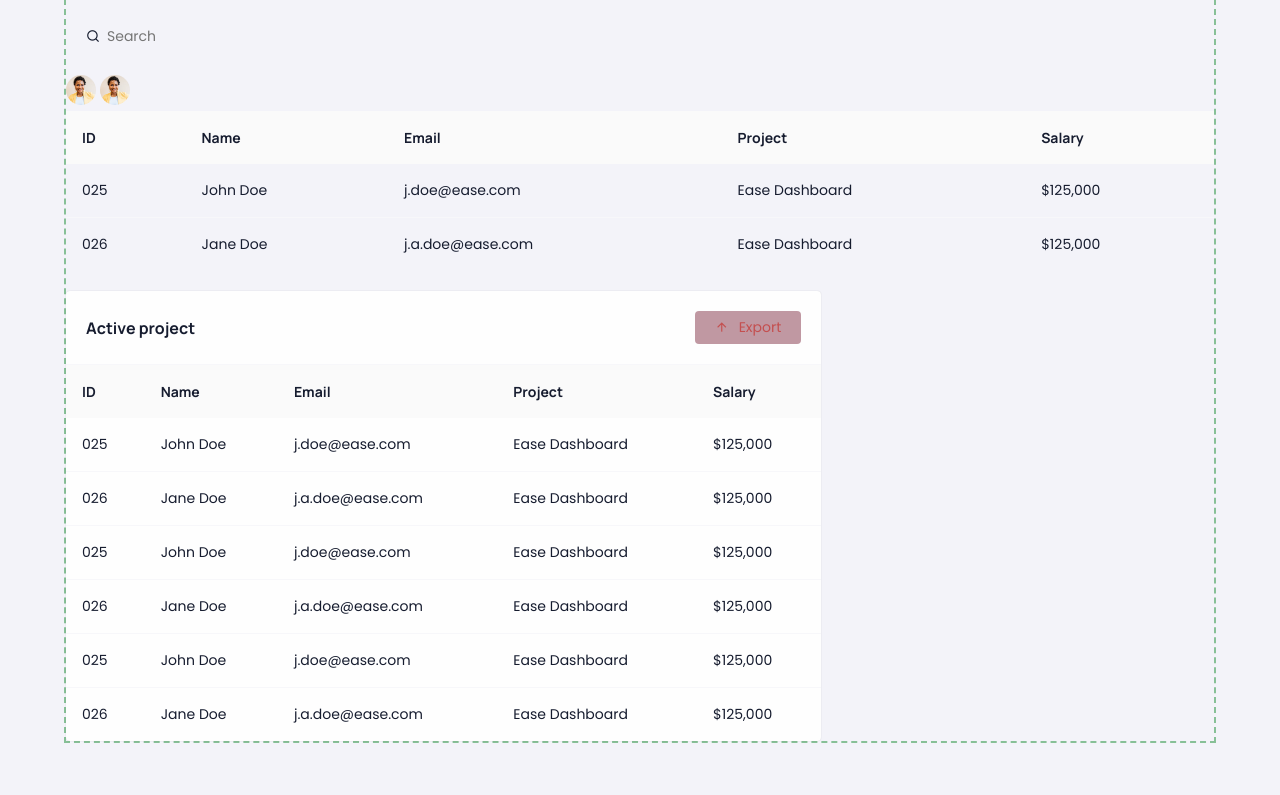
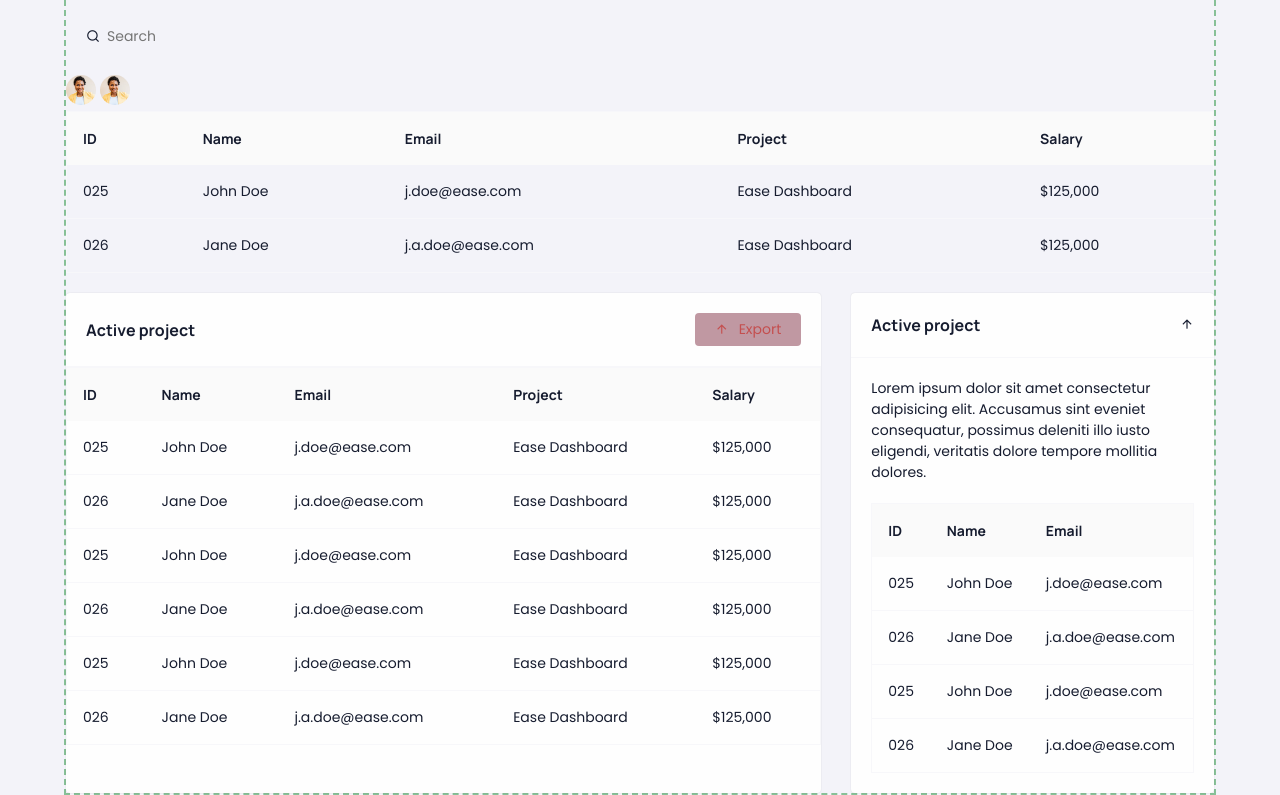
Before and after one commit to mariusiscoding28/ease-dashboard, a plain HTML site: page video-1/finished/index.html in a window 1280 px wide. Shown: the part 669-1464 px from the top of the page. Before the commit the page ends 1412 px from the top, so only its background shows below. Drawn offline with nearby package versions, Linux system fonts and the light colour scheme.

Commit message:
Video 1 completed

```diff
--- a/video-1/finished/index.html
+++ b/video-1/finished/index.html
@@ -218,7 +218,7 @@
 
       <div class="e-row">
 
-        <div class="e-flex-md-8">
+        <div class="e-flex-md-8 e-mg-b-20 e-mg-b-0-md">
 
           <div class="e-card">
             <div class="e-card__header">
@@ -229,6 +229,7 @@
 
             <div class="e-card__body e-pd-0">
 
+              <div class="e-overflow-auto">
                 <table class="e-tbl">
                   <thead class="e-tbl__header">
                     <tr class="e-tbl__row">
@@ -294,11 +295,69 @@
                   </body>
                   <!-- .e-tbl__body ends-->
                 </table>
+              </div>
 
             </div>
 
           </div>
 
+        </div>
+
+        <div class="e-flex-md-4">
+          <div class="e-card">
+            <div class="e-card__header">
+              <span class="e-card__title e-fw-bld">Active project</span>
+              <span><i class="ri-arrow-up-line"></i></span>
+            </div>
+
+            <div class="e-card__body">
+              <p>Lorem ipsum dolor sit amet consectetur adipisicing elit. Accusamus sint eveniet consequatur, possimus
+                deleniti illo iusto eligendi, veritatis dolore tempore mollitia dolores.</p>
+
+              <div class="e-overflow-auto">
+                <table class="e-tbl e-mg-t-20">
+                  <thead class="e-tbl__header">
+                    <tr class="e-tbl__row">
+                      <th class="e-tbl__head">ID</th>
+                      <th class="e-tbl__head">Name</th>
+                      <th class="e-tbl__head">Email</th>
+                    </tr>
+                    <!-- .e-tbl__row ends-->
+                  </thead>
+                  <!-- .e-tbl__header ends-->
+
+                  <tbody class="e-tbl__body">
+                    <tr class="e-tbl__row">
+                      <td class="e-tbl__data">025</td>
+                      <td class="e-tbl__data">John Doe</td>
+                      <td class="e-tbl__data">j.doe@ease.com</td>
+                    </tr>
+                    <!-- .e-tbl__row ends-->
+                    <tr class="e-tbl__row">
+                      <td class="e-tbl__data">026</td>
+                      <td class="e-tbl__data">Jane Doe</td>
+                      <td class="e-tbl__data">j.a.doe@ease.com</td>
+                    </tr>
+                    <!-- .e-tbl__row ends-->
+                    <tr class="e-tbl__row">
+                      <td class="e-tbl__data">025</td>
+                      <td class="e-tbl__data">John Doe</td>
+                      <td class="e-tbl__data">j.doe@ease.com</td>
+                    </tr>
+                    <!-- .e-tbl__row ends-->
+                    <tr class="e-tbl__row">
+                      <td class="e-tbl__data">026</td>
+                      <td class="e-tbl__data">Jane Doe</td>
+                      <td class="e-tbl__data">j.a.doe@ease.com</td>
+                    </tr>
+                    <!-- .e-tbl__row ends-->
+                  </tbody>
+                  <!-- .e-tbl__body ends-->
+                </table>
+              </div>
+            </div>
+
+          </div>
         </div>
 
       </div>
--- a/video-1/finished/js/main.js
+++ b/video-1/finished/js/main.js
@@ -1,6 +1,7 @@
 const dropdown = () => {
   const _variables = {
     main: "e-dropdown",
+    menu: "e-dropdown__menu",
     target: "data-dropdown-target",
     active: "e-active",
   }
@@ -11,7 +12,9 @@ const dropdown = () => {
 
     const target = e.target.closest(`.${_variables.main}`)
 
-    if (!target) return
+    const targetedMenu = e.target.closest(`.${_variables.menu}`)
+
+    if (!target || targetedMenu) return
 
     const targetId = target.querySelector(`[${_variables.target}]`).getAttribute(_variables.target)
 
--- a/video-1/finished/scss/components/_table.scss
+++ b/video-1/finished/scss/components/_table.scss
@@ -6,6 +6,7 @@
   width: 100%;
   overflow: hidden;
   border-collapse: collapse;
+  border: 0.1rem solid var(--brdr-clr);
 
   &__header {
     background-color: var(--tbl-header-bg-clr);
```
Also changed, not shown: video-1/starter/index.html (+9 -0 lines), video-1/finished/complete-variables.txt (deleted), video-1/finished/dist/css/main.css, video-1/finished/dist/js/main.min.js, video-1/finished/scss/forms/_forms.scss (deleted), video-1/starter/complete-utilities.txt (added), video-1/starter/complete-variables.txt (added), video-1/starter/scss/colors/_colors.scss (deleted), video-1/starter/scss/forms/_forms.scss (deleted), 2 other files. Lines whose indentation alone changed are shown as unchanged.
